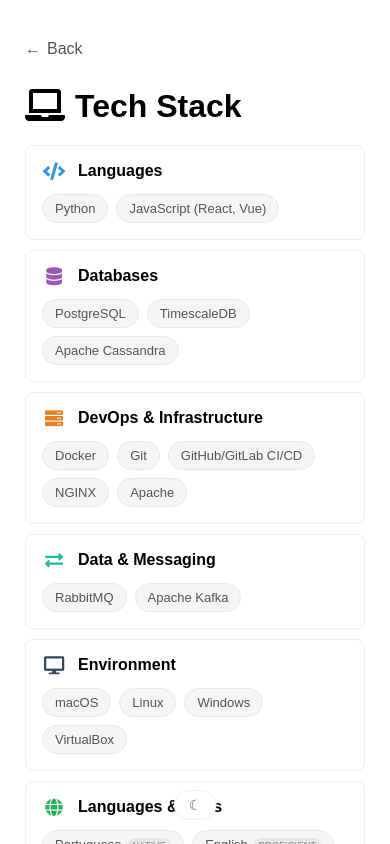
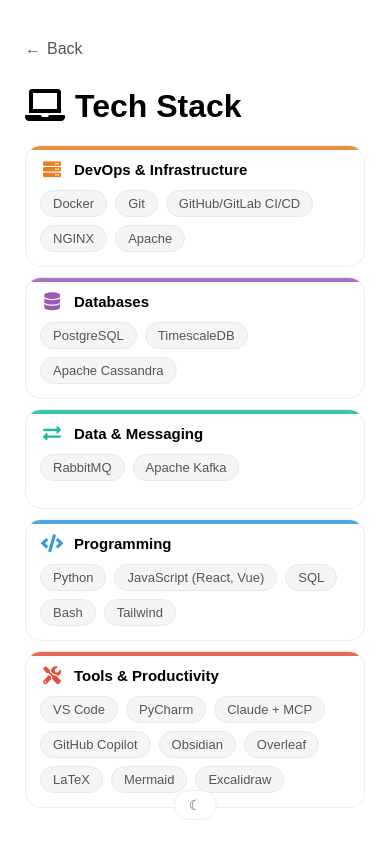
Before and after one commit to itsjrsa/itsjrsa.github.io, a React (Vite) app: page /programming in a window 390 px wide. Shown: the top 844 px of the page. Built offline with nearby package versions, Linux system fonts and the light colour scheme.

Commit message:
updated tech stack section

```diff
--- a/src/components/programming/TechStack.jsx
+++ b/src/components/programming/TechStack.jsx
@@ -2,26 +2,70 @@
 import { techStackData } from '../../data/techStack'
 import styles from './TechStack.module.css'
 
+const sizeClassMap = {
+  large: styles.cardLarge,
+  mediumTall: styles.cardMediumTall,
+  mediumWide: styles.cardMediumWide,
+  small: styles.cardSmall,
+  fullWidth: styles.cardFullWidth
+}
+
+const containerVariants = {
+  hidden: { opacity: 0 },
+  visible: {
+    opacity: 1,
+    transition: {
+      staggerChildren: 0.08,
+      delayChildren: 0.1
+    }
+  }
+}
+
+const cardVariants = {
+  hidden: {
+    opacity: 0,
+    y: 20,
+    scale: 0.95
+  },
+  visible: {
+    opacity: 1,
+    y: 0,
+    scale: 1,
+    transition: {
+      duration: 0.4,
+      ease: [0.25, 0.46, 0.45, 0.94]
+    }
+  }
+}
+
 export default function TechStack() {
   return (
     <motion.div
-      className={styles.grid}
-      initial={{ opacity: 0 }}
-      animate={{ opacity: 1 }}
-      transition={{ duration: 0.4 }}
+      className={styles.bentoGrid}
+      variants={containerVariants}
+      initial="hidden"
+      animate="visible"
     >
       {techStackData.map((category) => (
-        <div key={category.id} className={styles.card}>
+        <motion.div
+          key={category.id}
+          className={`${styles.bentoCard} ${sizeClassMap[category.gridSize] || styles.cardSmall}`}
+          variants={cardVariants}
+        >
+          <div
+            className={styles.accentBar}
+            style={{ backgroundColor: category.color }}
+          />
+
+          <div className={styles.cardContent}>
             <div className={styles.cardHeader}>
               <i
                 className={category.icon}
                 style={{ color: category.color }}
               />
               <h3>{category.category}</h3>
-            <span className={styles.hint}>
-              <i className="fas fa-chevron-down" />
-            </span>
             </div>
+
             <div className={styles.skills}>
               {category.skills.map((skill) => (
                 <span key={skill.name} className={styles.tag}>
@@ -33,6 +77,7 @@
               ))}
             </div>
           </div>
+        </motion.div>
       ))}
     </motion.div>
   )
--- a/src/components/programming/TechStack.module.css
+++ b/src/components/programming/TechStack.module.css
@@ -1,27 +1,84 @@
-.grid {
-  display: flex;
-  flex-direction: column;
-  gap: 8px;
+/* Bento Grid Container */
+.bentoGrid {
+  display: grid;
+  grid-template-columns: repeat(4, 1fr);
+  grid-auto-rows: minmax(100px, auto);
+  gap: 12px;
   margin-bottom: 40px;
 }
 
-.card {
+/* Card Size Variations */
+.cardLarge {
+  grid-column: span 2;
+  grid-row: span 1;
+}
+
+.cardMediumTall {
+  grid-column: span 1;
+  grid-row: span 2;
+}
+
+.cardMediumWide {
+  grid-column: span 2;
+  grid-row: span 1;
+}
+
+.cardSmall {
+  grid-column: span 1;
+  grid-row: span 1;
+}
+
+.cardFullWidth {
+  grid-column: span 4;
+  grid-row: span 1;
+}
+
+/* Bento Card Base */
+.bentoCard {
+  position: relative;
   background: var(--color-bg-card);
   border: 1px solid var(--color-border);
-  border-radius: 8px;
-  padding: 14px 20px;
-  transition: all 0.3s ease;
-  cursor: pointer;
+  border-radius: 16px;
+  overflow: hidden;
+  transition: border-color 0.3s ease,
+              transform 0.2s ease,
+              box-shadow 0.3s ease;
 }
 
-.card:hover {
+.bentoCard:hover {
   border-color: var(--color-border-hover);
+  transform: translateY(-2px);
+  box-shadow: 0 8px 24px rgba(0, 0, 0, 0.08);
 }
 
+[data-theme="dark"] .bentoCard:hover {
+  box-shadow: 0 8px 24px rgba(0, 0, 0, 0.3);
+}
+
+/* Accent Bar */
+.accentBar {
+  position: absolute;
+  top: 0;
+  left: 0;
+  right: 0;
+  height: 4px;
+  opacity: 0.85;
+}
+
+/* Card Content */
+.cardContent {
+  padding: 16px 16px 14px;
+  height: 100%;
+  display: flex;
+  flex-direction: column;
+}
+
+/* Card Header */
 .cardHeader {
   display: flex;
   align-items: center;
-  gap: 12px;
+  gap: 10px;
+  margin-bottom: 12px;
 }
 
 .cardHeader i {
@@ -32,61 +89,48 @@
 
 .cardHeader h3 {
   margin: 0;
-  font-size: 15px;
+  font-size: 14px;
   font-weight: 600;
   color: var(--color-text);
 }
 
-.hint {
-  margin-left: auto;
-  color: var(--color-text-light);
-  font-size: 12px;
-  transition: transform 0.3s ease, opacity 0.3s ease;
-}
-
-.card:hover .hint {
-  transform: rotate(180deg);
-}
-
-/* Collapsed state - hide skills */
+/* Skills Grid */
 .skills {
   display: flex;
   flex-wrap: wrap;
   gap: 8px;
-  max-height: 0;
-  overflow: hidden;
-  opacity: 0;
-  margin-top: 0;
-  transition: max-height 0.3s ease, opacity 0.3s ease, margin-top 0.3s ease;
+  flex: 1;
+  align-content: flex-start;
 }
 
-/* Expanded state on hover */
-.card:hover .skills {
-  max-height: 200px;
-  opacity: 1;
-  margin-top: 14px;
-}
-
+/* Skill Tags */
 .tag {
   display: inline-flex;
   align-items: center;
-  gap: 6px;
-  padding: 5px 10px;
+  gap: 5px;
+  padding: 4px 10px;
   background: var(--color-tag-bg);
   border: 1px solid var(--color-tag-border);
   border-radius: 16px;
   font-size: 12px;
   color: var(--color-text-muted);
-  transition: background-color 0.3s, border-color 0.3s;
+  transition: background-color 0.3s ease,
+              border-color 0.3s ease;
 }
 
+.tag:hover {
+  background: var(--color-border);
+  border-color: var(--color-border-hover);
+}
+
+/* Proficiency Level Badge */
 .level {
-  font-size: 9px;
+  font-size: 10px;
   text-transform: uppercase;
   letter-spacing: 0.3px;
-  padding: 2px 5px;
+  padding: 2px 6px;
   background: rgba(0, 0, 0, 0.06);
-  border-radius: 8px;
+  border-radius: 10px;
   color: var(--color-text-light);
 }
 
@@ -94,32 +138,52 @@
   background: rgba(255, 255, 255, 0.08);
 }
 
-@media (max-width: 768px) {
-  .grid {
+/* Tablet Responsive (1024px) */
+@media (max-width: 1024px) {
+  .bentoGrid {
+    grid-template-columns: repeat(2, 1fr);
+    grid-auto-rows: minmax(100px, auto);
     gap: 10px;
   }
 
-  .card {
-    padding: 16px;
+  .cardLarge,
+  .cardFullWidth {
+    grid-column: span 2;
+    grid-row: span 1;
+  }
+
+  .cardMediumTall {
+    grid-column: span 1;
+    grid-row: span 1;
+  }
+}
+
+/* Mobile Responsive (768px) */
+@media (max-width: 768px) {
+  .bentoGrid {
+    grid-template-columns: 1fr;
+    gap: 10px;
+  }
+
+  .cardLarge,
+  .cardMediumTall,
+  .cardMediumWide,
+  .cardSmall,
+  .cardFullWidth {
+    grid-column: span 1;
+    grid-row: span 1;
+  }
+
+  .cardContent {
+    padding: 14px;
   }
 
   .cardHeader h3 {
-    font-size: 16px;
-  }
-
-  /* Always expanded on mobile */
-  .skills {
-    max-height: none;
-    opacity: 1;
-    margin-top: 14px;
-  }
-
-  .hint {
-    display: none;
+    font-size: 15px;
   }
 
   .tag {
     font-size: 13px;
-    padding: 6px 12px;
+    padding: 5px 12px;
   }
 }
--- a/src/data/techStack.js
+++ b/src/data/techStack.js
@@ -1,30 +1,10 @@
 export const techStackData = [
   {
     id: 1,
-    category: 'Languages',
-    icon: 'fas fa-code',
-    color: '#3498db',
-    skills: [
-      { name: 'Python' },
-      { name: 'JavaScript (React, Vue)' }
-    ]
-  },
-  {
-    id: 2,
-    category: 'Databases',
-    icon: 'fas fa-database',
-    color: '#9b59b6',
-    skills: [
-      { name: 'PostgreSQL' },
-      { name: 'TimescaleDB' },
-      { name: 'Apache Cassandra' }
-    ]
-  },
-  {
-    id: 3,
     category: 'DevOps & Infrastructure',
     icon: 'fas fa-server',
     color: '#e67e22',
+    gridSize: 'large',
     skills: [
       { name: 'Docker' },
       { name: 'Git' },
@@ -34,37 +14,58 @@
     ]
   },
   {
-    id: 4,
+    id: 2,
+    category: 'Databases',
+    icon: 'fas fa-database',
+    color: '#9b59b6',
+    gridSize: 'small',
+    skills: [
+      { name: 'PostgreSQL' },
+      { name: 'TimescaleDB' },
+      { name: 'Apache Cassandra' }
+    ]
+  },
+  {
+    id: 3,
     category: 'Data & Messaging',
     icon: 'fas fa-exchange-alt',
     color: '#1abc9c',
+    gridSize: 'small',
     skills: [
       { name: 'RabbitMQ' },
       { name: 'Apache Kafka' }
     ]
   },
   {
-    id: 5,
-    category: 'Environment',
-    icon: 'fas fa-desktop',
-    color: '#34495e',
+    id: 4,
+    category: 'Programming',
+    icon: 'fas fa-code',
+    color: '#3498db',
+    gridSize: 'mediumWide',
     skills: [
-      { name: 'macOS' },
-      { name: 'Linux' },
-      { name: 'Windows' },
-      { name: 'VirtualBox' }
+      { name: 'Python' },
+      { name: 'JavaScript (React, Vue)' },
+      { name: 'SQL' },
+      { name: 'Bash' },
+      { name: 'Tailwind' }
     ]
   },
   {
-    id: 6,
-    category: 'Languages & Docs',
-    icon: 'fas fa-globe',
-    color: '#27ae60',
+    id: 5,
+    category: 'Tools & Productivity',
+    icon: 'fas fa-tools',
+    color: '#e74c3c',
+    gridSize: 'mediumWide',
     skills: [
-      { name: 'Portuguese', level: 'native' },
-      { name: 'English', level: 'proficient' },
+      { name: 'VS Code' },
+      { name: 'PyCharm' },
+      { name: 'Claude + MCP' },
+      { name: 'GitHub Copilot' },
+      { name: 'Obsidian' },
+      { name: 'Overleaf' },
       { name: 'LaTeX' },
-      { name: 'MS Office' }
+      { name: 'Mermaid' },
+      { name: 'Excalidraw' }
     ]
   }
 ]
```
Lines whose indentation alone changed are shown as unchanged.
